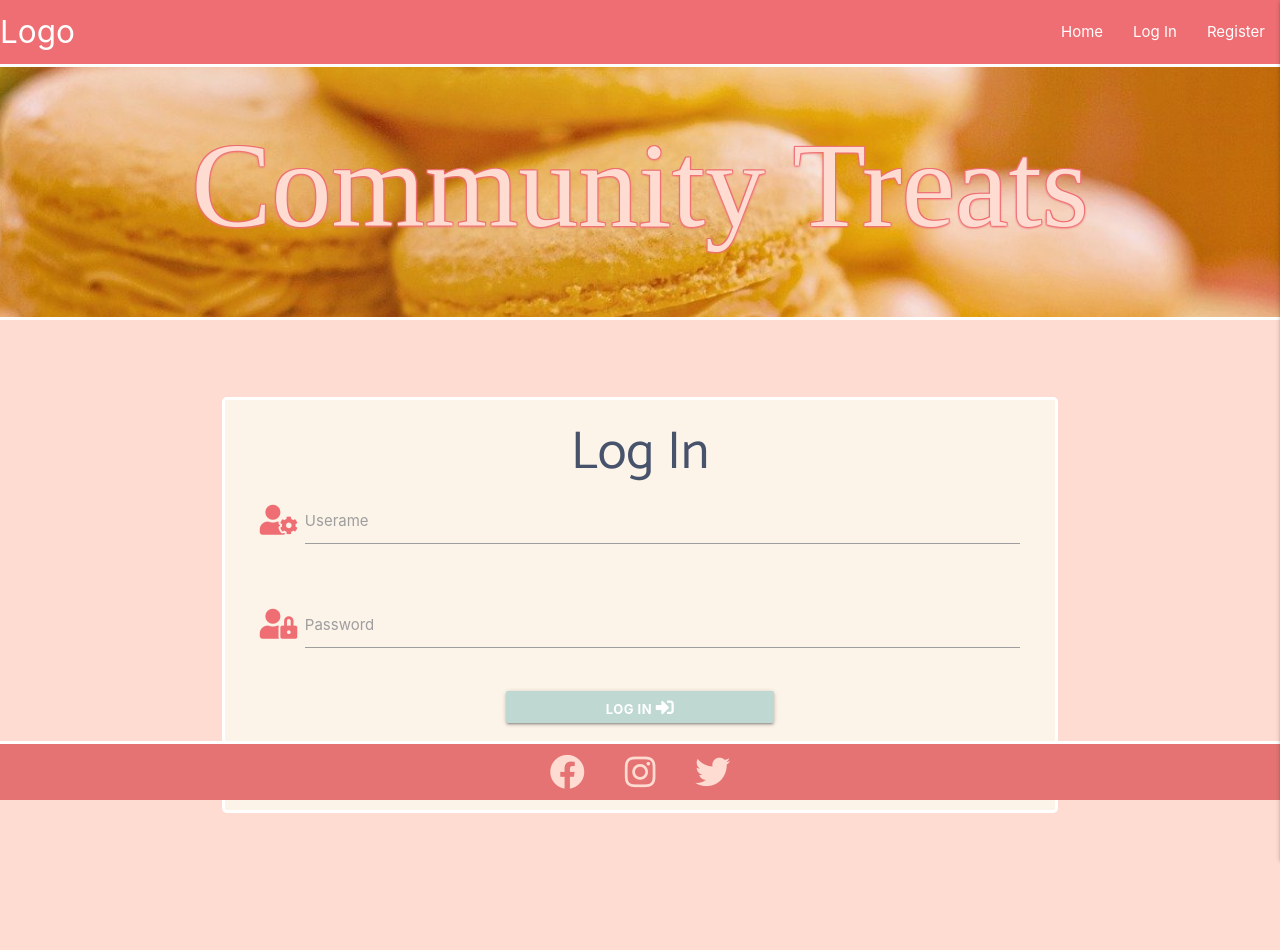
After one commit to C-Undritz/Community-Treats, a Flask app: page /login in a window 1280 px wide. The commit adds this page. Run offline with Flask 2, Linux system fonts and the light colour scheme; some libraries are stand-ins or nearby versions; some web fonts are replaced.

Commit message:
feat: added functionality to login, logout, view user profile and admin functions

```diff
--- a/app.py
+++ b/app.py
@@ -34,7 +34,7 @@ def view_recipe():
 @app.route("/register", methods=["GET", "POST"])
 def register():
     if request.method == "POST":
-        # check if the username exists in db
+        # checks the database for existing user
         existing_user = mongo.db.users.find_one(
             {"username": request.form.get("username").lower()})
         existing_email = mongo.db.users.find_one(
@@ -56,11 +56,67 @@ def register():
         mongo.db.users.insert_one(register)
 
         # put new user into session cookie
-        session["session-user"] = request.form.get("username").lower()
+        session["user"] = request.form.get("username").lower()
         flash("Registration Successful!")
         return render_template("index.html")
 
     return render_template("register.html")
+
+
+@app.route("/login", methods=["GET", "POST"])
+def login():
+    if request.method == "POST":
+        # checks the database for existing user
+        existing_user = mongo.db.users.find_one(
+            {"username": request.form.get("username").lower()})
+
+        if existing_user:
+            # checks db password and entered password match
+            if check_password_hash(
+                existing_user["password"], request.form.get("password")):
+                    session["user"] = request.form.get("username").lower()
+                    flash("Welcome, {}".format(request.form.get("username")))
+                    return render_template("index.html")
+                    # return redirect(url_for("profile", username=session["user"]))
+            else:
+                # below occurs if passwords do not match
+                flash("Incorrect username and/or password")
+                return redirect(url_for("login"))
+
+        else:
+            # below occurs if username does not exist
+            flash("Incorrect username and/or password")
+            return redirect(url_for("login"))
+
+    return render_template("login.html")
+
+
+@app.route("/profile/<username>", methods=["GET", "POST"])
+def profile(username):
+    # gets the sessions users username from the database
+    username = mongo.db.users.find_one(
+        {"username": session["user"]})["username"]
+
+    if session["user"]:
+        return render_template("profile.html", username=username)
+
+    return redirect(url_for("login"))
+
+
+@app.route("/admin_functions", methods=["GET", "POST"])
+def admin_functions():
+    if session["user"]:
+        return render_template("admin_functions.html")
+
+    return redirect(url_for("login"))
+
+
+@app.route("/logout")
+def logout():
+    # removes user from session cookies
+    flash("You are now logged out")
+    session.pop("user")
+    return redirect(url_for("login"))
 
 
 # Tells the app how and where to run application
--- a/static/css/style.css
+++ b/static/css/style.css
@@ -12,7 +12,8 @@ body {
 
 h2,
 h3,
-h4 {
+h4,
+p {
     font-family: Catamaran;
     color: #47526b;
     margin: 0;
@@ -128,9 +129,8 @@ button {
 }
 
 button:hover {
-    background-color: #FEDCD2 !important;
+    background-color: #ee6e73 !important;
     font-weight: bold;
-    color: #47526b;
 }
 
 /* ---------- Form stylings ---------- */
--- a/templates/base.html
+++ b/templates/base.html
@@ -22,12 +22,15 @@
                 <a href="#" data-target="mobile-demo" class="sidenav-trigger right"><i class="fas fa-bars"></i></a>
                 <ul class="right hide-on-med-and-down">
                     <li><a href="{{ url_for('home') }}">Home</a></li>
-                    <li><a href="#">My Page</a></li>
-                    <li><a href="#">Admin functions</a></li>
-                    <li><a href="#">Add Recipe</a></li>
-                    <li><a href="#">Log out</a></li>
-                    <li><a href="#">Login</a></li>
-                    <li><a href="{{ url_for('register') }}">Register</a></li>
+                    {% if session.user %}
+                        <li><a href="{{ url_for('profile', username=session['user']) }}">My Page</a></li>
+                        <li><a href="{{ url_for('admin_functions') }}">Admin functions</a></li>
+                        <li><a href="#">Add Recipe</a></li>
+                        <li><a href="{{ url_for('logout') }}">Log out</a></li>
+                    {% else %}
+                        <li><a href="{{ url_for('login') }}">Log In</a></li>
+                        <li><a href="{{ url_for('register') }}">Register</a></li>
+                    {% endif %}
                 </ul>
             </div>
         </nav>
@@ -35,12 +38,15 @@
         <!-- mobile and tablet side navbar -->
         <ul class="sidenav" id="mobile-demo">
             <li><a href="{{ url_for('home') }}">Home</a></li>
-            <li><a href="#">My Page</a></li>
-            <li><a href="#">Admin functions</a></li>
-            <li><a href="#">Add Recipe</a></li>
-            <li><a href="#">Log out</a></li>
-            <li><a href="#">Login</a></li>
-            <li><a href="{{ url_for('register') }}">Register</a></li>
+            {% if session.user %}
+                <li><a href="{{ url_for('profile', username=session['user']) }}">My Page</a></li>
+                <li><a href="{{ url_for('admin_functions') }}">Admin functions</a></li>
+                <li><a href="#">Add Recipe</a></li>
+                <li><a href="{{ url_for('logout') }}">Log out</a></li>
+            {% else %}
+                <li><a href="{{ url_for('login') }}">Login</a></li>
+                <li><a href="{{ url_for('register') }}">Register</a></li>
+            {% endif %}
         </ul>
     </header>
 
--- /dev/null
+++ b/templates/login.html
@@ -0,0 +1,48 @@
+{% extends "base.html" %}
+{% block content %}
+
+<div class="row">
+    <form class="col s12 m8 offset-m2" method="POST" action="{{ url_for('login') }}">
+        <div class="card-panel">
+            <h2 class="center-align">Log In</h2>
+            <!-- Username input -->
+            <div class="row">
+                <div class="col s12">
+                    <div class="input-field col s12">
+                        <i class="fas fa-user-cog prefix icon-style"></i>
+                        <input id="username" name="username" type="text" class="validate"
+                        pattern="^[a-zA-Z0-9]{5,15}$" required>
+                        <label for="username">Userame</label>
+                    </div>
+                </div>
+            </div>
+            <!-- Password input -->
+            <div class="row">
+                <div class="col s12">
+                    <div class="input-field col s12">
+                        <i class="fas fa-user-lock prefix icon-style"></i>
+                        <input id="password" name="password" type="password" class="validate"
+                        pattern="^[a-zA-Z0-9]{5,15}$" required>
+                        <label for="password">Password</label>
+                    </div>
+                </div>
+            </div>
+            <!-- Submit button to login -->
+            <div class="row place-center">
+                <button type="submit" class="col s6 m4 btn-small offset-s3 offset-m4">
+                    Log In <i class="fas fa-sign-in-alt"></i>
+                </button>
+            </div>
+            <div class="row">
+                <div class="col s12">
+                    <p class="center-align">
+                        Not a member? Register
+                        <a href="{{ url_for('register') }}">here</a>
+                    </p>
+                </div>
+            </div>
+        </div>
+    </form>
+</div>
+
+{% endblock %}
```
Also changed, not shown: templates/admin_functions.html (added, +26 -0 lines), templates/profile.html (added, +26 -0 lines), templates/register.html (+9 -0 lines).
